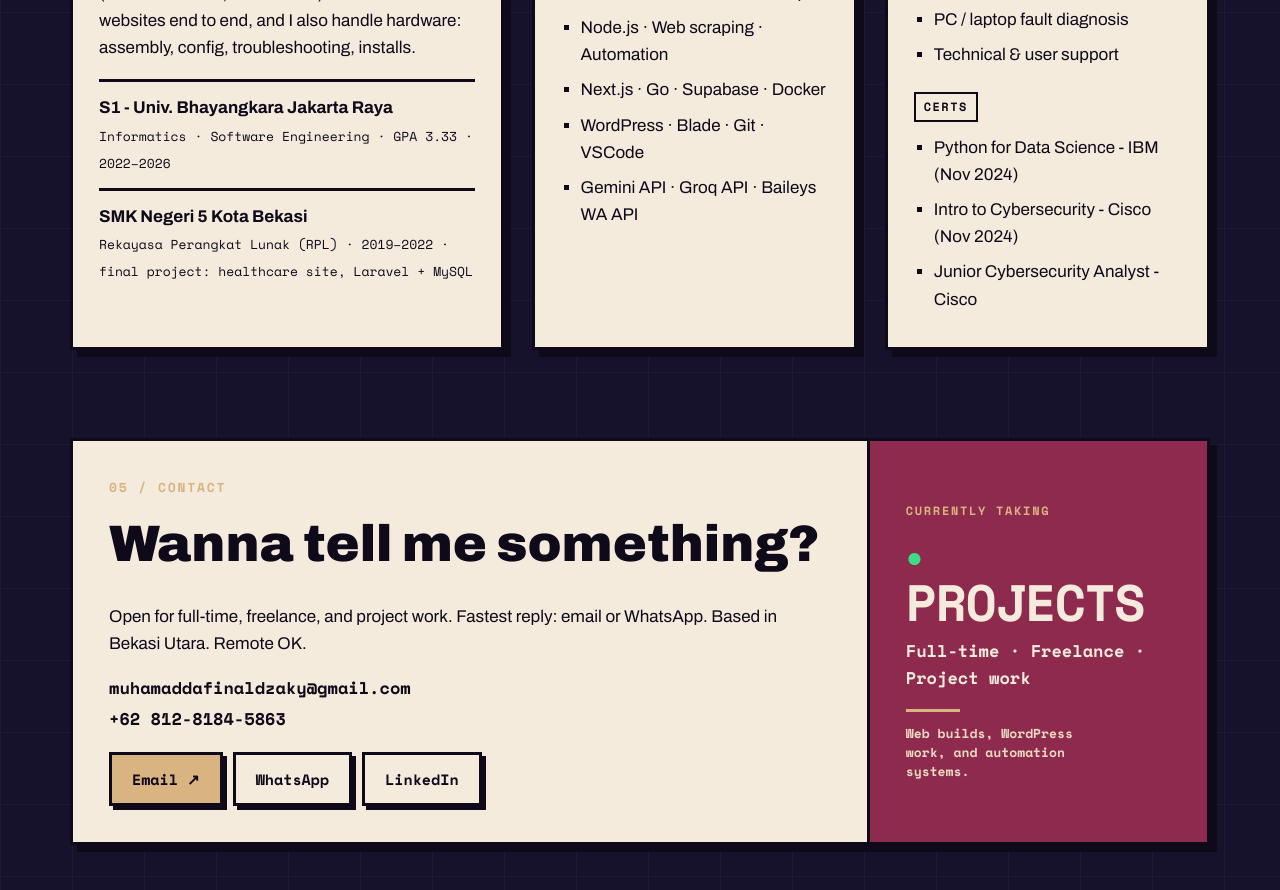
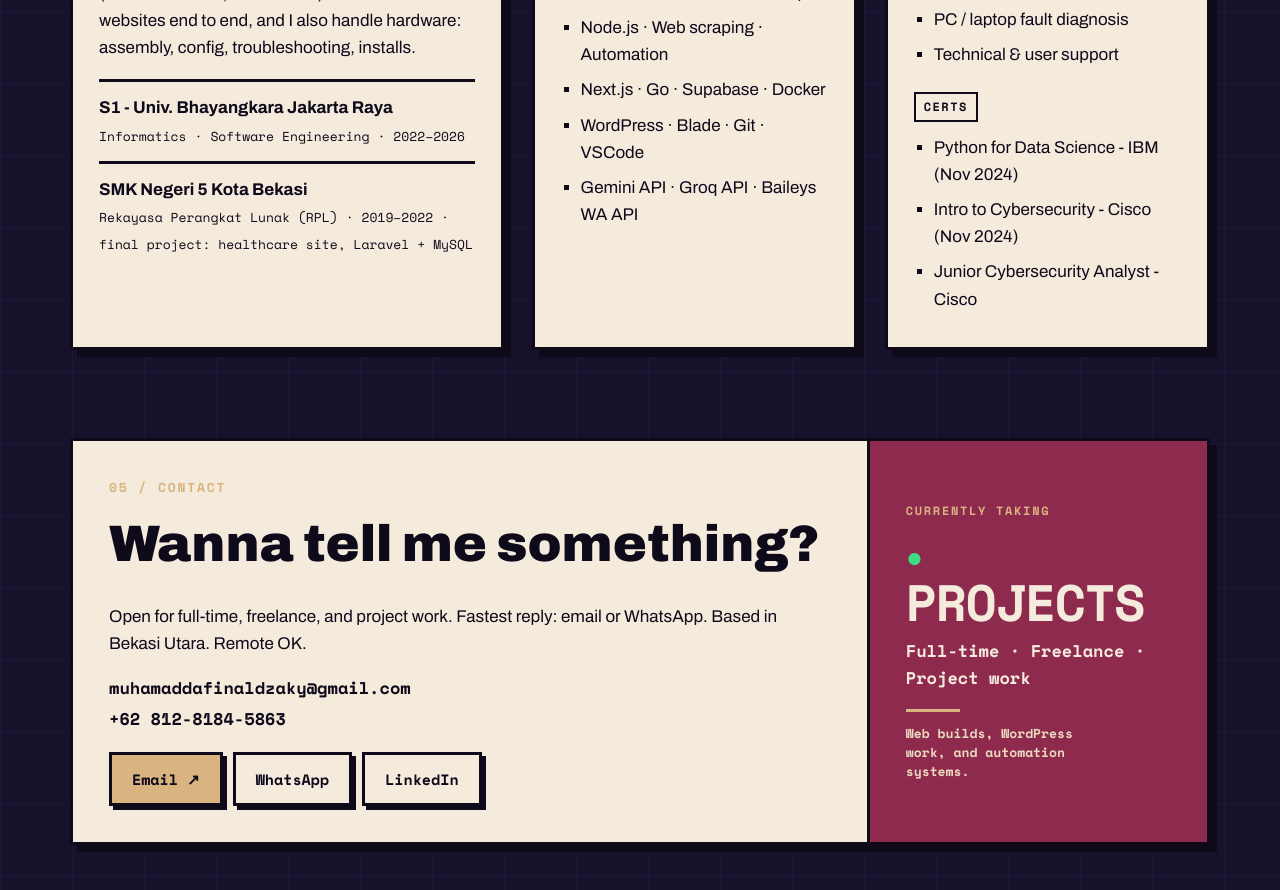
Before and after one commit to dafinwork/dafinwork.github.io, a Next.js app in the folder portfolio-new/frontend/: page / in a window 1280 px wide. Shown: the part 6540-7430 px from the top of the page. Built offline with nearby package versions, Linux system fonts and the light colour scheme; no server answers; the database is empty.

Commit message:
Remove GPA from public profile

```diff
--- a/portfolio-new/frontend/src/app/page.tsx
+++ b/portfolio-new/frontend/src/app/page.tsx
@@ -260,7 +260,7 @@ export default function Page() {
               <p className="side-label">Bio</p>
               <p>S1 Informatics graduate (Software Engineering concentration), Universitas Bhayangkara Jakarta Raya, 2022–2026. Vocational RPL background (SMKN 5 Bekasi, 2019–2022). I build full-stack websites end to end, and I also handle hardware: assembly, config, troubleshooting, installs.</p>
               <div className="edu">
-                <div><strong>S1 - Univ. Bhayangkara Jakarta Raya</strong><span>Informatics · Software Engineering · GPA 3.33 · 2022–2026</span></div>
+                <div><strong>S1 - Univ. Bhayangkara Jakarta Raya</strong><span>Informatics · Software Engineering · 2022–2026</span></div>
                 <div><strong>SMK Negeri 5 Kota Bekasi</strong><span>Rekayasa Perangkat Lunak (RPL) · 2019–2022 · final project: healthcare site, Laravel + MySQL</span></div>
               </div>
             </div>
```
